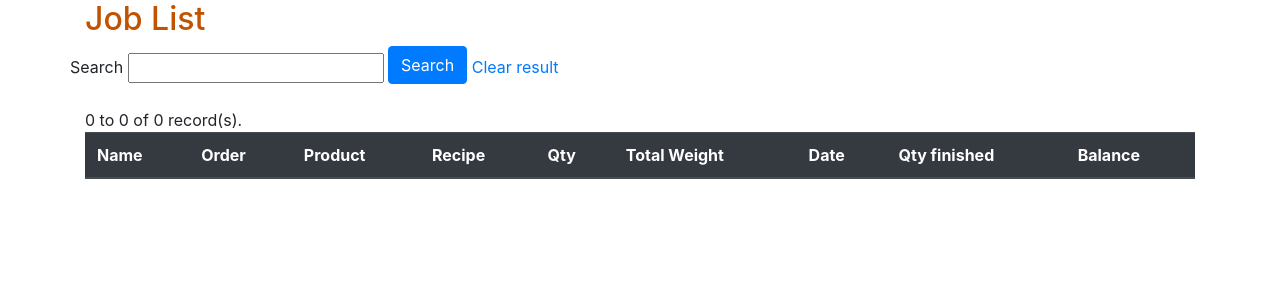
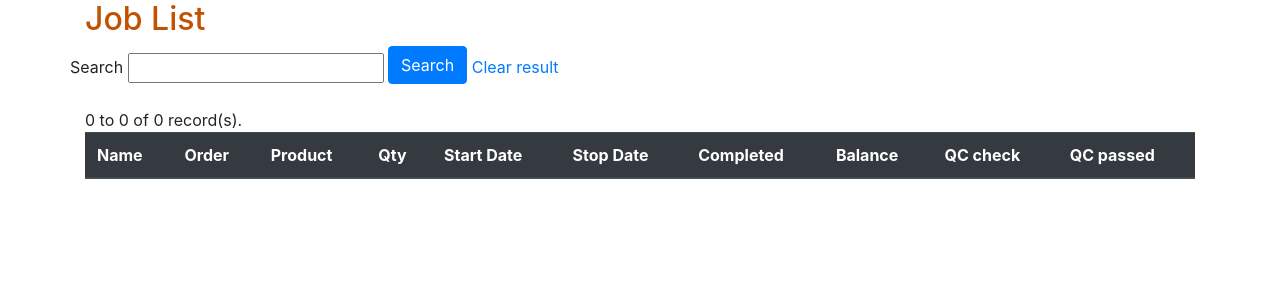
Before and after one commit to chutchais/uerp, a Django app: page /job/list/ in a window 1280 px wide. Shown: the part 56-356 px from the top of the page. Run offline with Django 3.2, Linux system fonts and the light colour scheme; data that the repository does not hold is empty; some libraries are stand-ins or nearby versions.

Commit message:
Review and fix to support single and multi level bom

```diff
--- a/job/admin.py
+++ b/job/admin.py
@@ -12,9 +12,9 @@ class CompleteInline(admin.TabularInline):
 
 class JobAdmin(admin.ModelAdmin):
     search_fields 		= ['name','description','product__name','order__name']
-    list_filter 		= ['finished','product__name']
-    list_display 		= ('name','description','product','recipe','qty','completed',
-                            'balance','start_date','stop_date','active','finished')
+    list_filter 		= ['finished','qc_checked','product__name']
+    list_display 		= ('name','description','product','qty','start_date','stop_date','completed',
+                            'balance','finished','qc_checked','passed','active')
     readonly_fields 	= ['slug','completed','balance','finished_date']
     fieldsets = [
         ('Basic Information',{'fields': ['name','slug','description','product','active']}),
--- a/job/views.py
+++ b/job/views.py
@@ -104,6 +104,12 @@ def add_job_inspection(requets,slug):
 	# Increase Qty in Warehouse
 	product = job.product
 	product.increase_qty(int(qty))
+
+	# Update Qc check and Passed on Job
+	job.qc_checked = True
+	job.qc_date = timezone.now()
+	job.passed = qty
+	job.save()
 	# product.save()
 	return HttpResponseRedirect(redirect)
 
@@ -117,4 +123,9 @@ def delete_job_inspection(requets,slug):
 	product = job.product
 	product.decrease_qty(int(qty))
 
+	job.qc_checked = False
+	job.qc_date = None
+	job.passed = 0
+	job.save()
+
 	return HttpResponseRedirect(redirect)
--- a/po/admin.py
+++ b/po/admin.py
@@ -20,7 +20,7 @@ from product.models import Product
 
 class PoAdmin(admin.ModelAdmin):
     search_fields 		= ['name','description','product__name']
-    list_filter 		= ['started','completed','product']
+    list_filter 		= ['started','completed','product__group']
     list_display 		= ('name','order','product','qty','weight','weight_unit','delivery_date','started','completed','active')
     readonly_fields 	= ['slug','order','weight','weight_unit']
     autocomplete_fields = ['product','customer']
--- a/product/admin.py
+++ b/product/admin.py
@@ -29,12 +29,15 @@ class ProductInline(admin.TabularInline):
     model = Product
     fields = ['name','fg_name','group','prod_type']
     extra = 0
+    verbose_name = 'SEMI Part'
+    verbose_name_plural = 'SEMI Parts'
 
 class ProductAdmin(admin.ModelAdmin):
     search_fields = ['name','description','group__name','fg_name']
     list_filter = ['prod_type','group','color__name']
     list_display = ('name','fg_name','qty','parent','description','group','prod_type','prod_unit','color')
     readonly_fields = ['slug','last_warehouse_date']
+    autocomplete_fields = ['parent']
     ordering = ['name']
     fieldsets = [
         ('Basic Information',{'fields': [('name','prod_type'),'slug','description',('group','color')]}),
--- a/templates/job/job_detail.html
+++ b/templates/job/job_detail.html
@@ -60,6 +60,7 @@ Product detail
 				      <thead class="thead-dark">
 				        <tr>
 				          <th scope="col">Item</th>
+				          <th scope="col">Description</th>
 				          <th scope="col">Weight Ratio</th>
 				          <th scope="col">Total Weight</th>
 				        </tr>
@@ -70,6 +71,7 @@ Product detail
 	    				{% each_weight rec.ratio total_mix as total_each_weight %}
 	    				<tr>
 				          <td>{{rec}}</td>
+				          <td>{{rec.description}}</td>
 				          <td>{{rec.ratio}}</td>
 				          <td>{{total_each_weight}}</td>
 				        </tr>
--- a/templates/job/job_list.html
+++ b/templates/job/job_list.html
@@ -22,12 +22,13 @@
           <th scope="col">Name</th>
           <th scope="col">Order</th>
           <th scope="col">Product</th>
-          <th scope="col">Recipe</th>
           <th scope="col">Qty</th>
-          <th scope="col">Total Weight</th>
-          <th scope="col">Date</th>
-          <th scope="col">Qty finished</th>
+          <th scope="col">Start Date</th>
+          <th scope="col">Stop Date</th>
+          <th scope="col">Completed</th>
           <th scope="col">Balance</th>
+          <th scope="col">QC check</th>
+          <th scope="col">QC passed</th>
         </tr>
       </thead>
       <tbody>
@@ -37,12 +38,13 @@
           <th scope="row"><a href="{{ object.get_absolute_url }}">{{object.name}}</a></th>
           <td><a href="{{object.order.get_absolute_url}}">{{object.order|default:"Order not defined"}}</a></td>
           <td><a href="{{object.product.get_absolute_url}}">{{object.product}} </a></td>
-          <td><a href="{{object.recipe.get_absolute_url}}">{{object.recipe|default:""}}</a></td>
           <td><span class="qty">{{object.qty}}</span></td>
-          <td><span class="weight">{{object.weight}}</span></td>
-          <td>{{object.created_date}}</td>
+          <td>{{object.start_date|default:""}}</td>
+          <td>{{object.stop_date|default:""}}</td>
           <td>{{object.completed}}</td>
           <td>{{object.balance}}</td>
+          <td><i class="fa {% if object.qc_checked %} ' fa-check-circle '  {% else %} ' fa-times-circle ' {% endif %} {{object.qc_checked}}" aria-hidden="true"></i></td>
+          <td>{{object.passed}}</td>
         </tr>
 
     {% endfor %}
@@ -81,6 +83,14 @@
 		}
 
 
+    .true{
+        color: #00FF00;
+      }
+
+      .false{
+        color: #FF0000;
+      }
+
 
 		.qty {
 			color: #FF0000;
--- a/templates/product/product_list.html
+++ b/templates/product/product_list.html
@@ -39,7 +39,7 @@
               {{object.name}}
             </a>
           </th>
-          <td>{{object.fg_name}}</td>
+          <td>{{object.fg_name|default:""}}</td>
           <td>{{object.description}}</td>
           <td>{{object.group}}</td>
           <td>{{object.qty}}</td>
```
Also changed, not shown: order/admin.py (+15 -0 lines), order/views.py (+18 -10 lines), templates/customer/customer_detail.html (+9 -1 lines), templates/order/order_detail.html (+16 -2 lines), templates/order/order_list.html (+15 -0 lines), templates/po/po_list.html (+14 -2 lines), templates/product/product_detail.html (+37 -7 lines).
